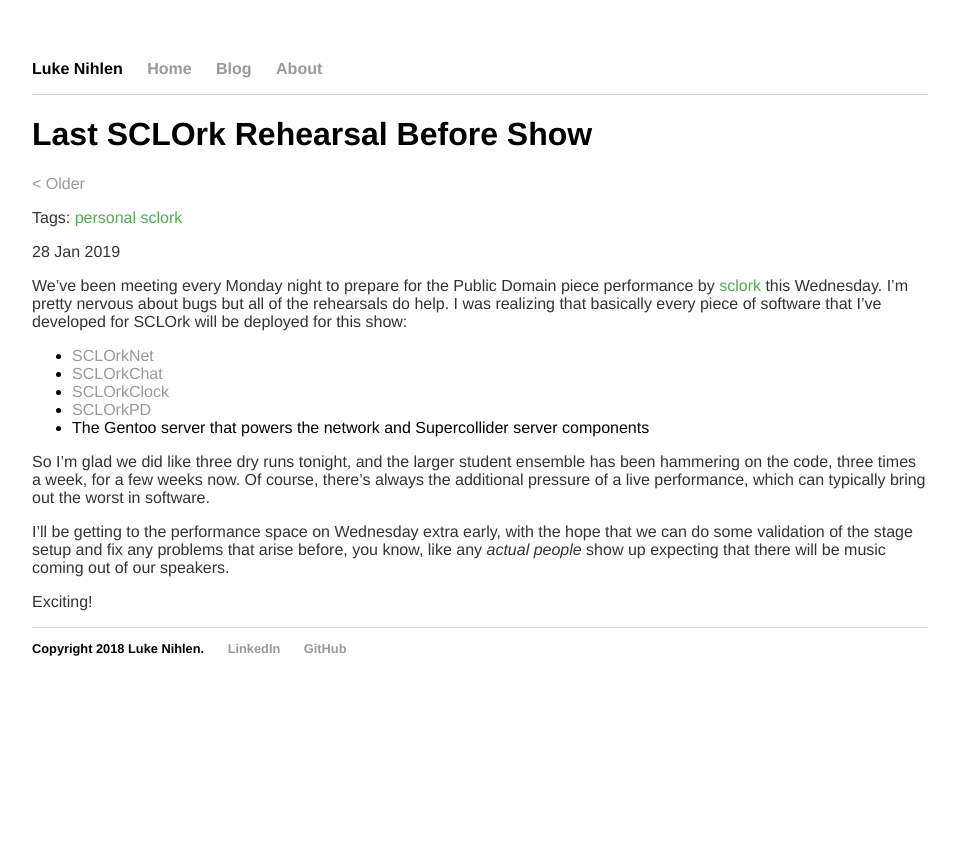
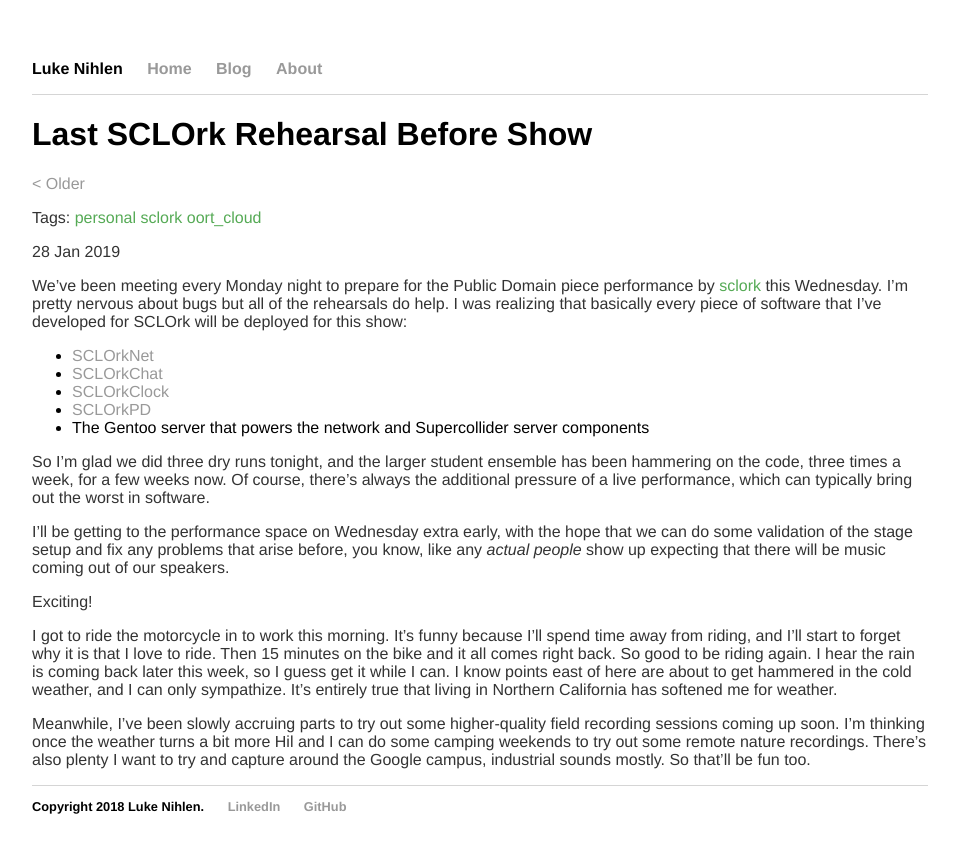
Before and after one commit to lnihlen/lnihlen.github.io, a Jekyll site: the page built from _posts/2019-01-28-last-sclork-rehearsal-before-show.md, in a window 1280 px wide. Shown: the top 853 px of the page, without its empty margins (160-1119 px from the left). Built offline with Jekyll 4.4.1, drawn with Linux system fonts in a browser that asks for light colours.

Commit message:
additional copy

```diff
--- a/_posts/2019-01-28-last-sclork-rehearsal-before-show.md
+++ b/_posts/2019-01-28-last-sclork-rehearsal-before-show.md
@@ -2,7 +2,7 @@
 layout: post
 title: "Last SCLOrk Rehearsal Before Show"
 date: 2019-01-28
-tags: [ personal, sclork ]
+tags: [ personal, sclork, oort_cloud ]
 ---
 
 We've been meeting every Monday night to prepare for the Public Domain piece
@@ -17,7 +17,7 @@ deployed for this show:
   * [SCLOrkPD](https://github.com/lnihlen/SCLOrkPD)
   * The Gentoo server that powers the network and Supercollider server components
 
-So I'm glad we did like three dry runs tonight, and the larger student ensemble
+So I'm glad we did three dry runs tonight, and the larger student ensemble
 has been hammering on the code, three times a week, for a few weeks now. Of
 course, there's always the additional pressure of a live performance, which can
 typically bring out the worst in software.
@@ -28,3 +28,17 @@ arise before, you know, like any *actual people* show up expecting that there
 will be music coming out of our speakers.
 
 Exciting!
+
+I got to ride the motorcycle in to work this morning. It's funny because I'll
+spend time away from riding, and I'll start to forget why it is that I love to
+ride. Then 15 minutes on the bike and it all comes right back. So good to be
+riding again. I hear the rain is coming back later this week, so I guess get
+it while I can. I know points east of here are about to get hammered in the
+cold weather, and I can only sympathize. It's entirely true that living in
+Northern California has softened me for weather.
+
+Meanwhile, I've been slowly accruing parts to try out some higher-quality field
+recording sessions coming up soon. I'm thinking once the weather turns a bit
+more Hil and I can do some camping weekends to try out some remote nature
+recordings. There's also plenty I want to try and capture around the Google
+campus, industrial sounds mostly. So that'll be fun too.
```
